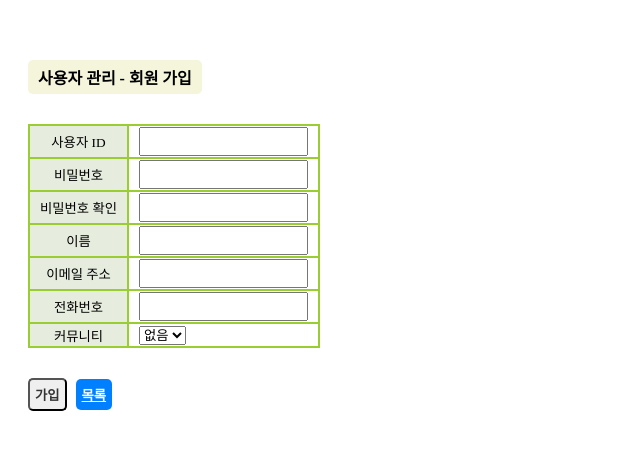
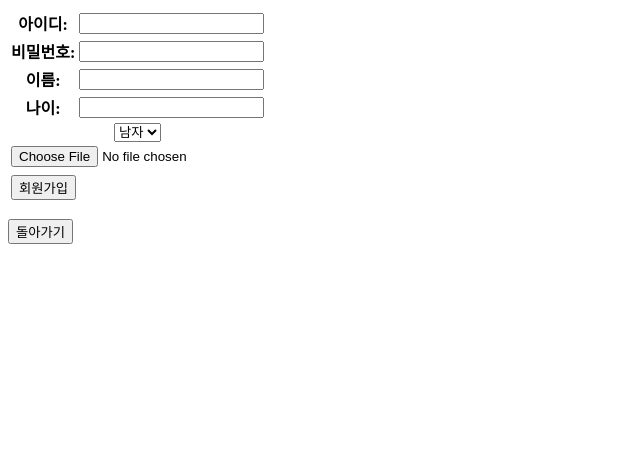
Before and after one commit to Woojuyeon/today-momeok, a Java web app: template Today-Momeok/src/main/webapp/WEB-INF/user/registerForm.jsp in a window 1280 px wide. Shown: the top 450 px of the page, without its empty margins (0-640 px from the left). Run offline with Tomcat 11, a stand-in JSP engine, Linux system fonts and the light colour scheme; the template is opened without the code that fills it, so the values that code supplies are empty.

Commit message:
⭐feat(registerForm): register 기능 추가(#1)

```diff
--- a/Today-Momeok/src/main/webapp/WEB-INF/user/registerForm.jsp
+++ b/Today-Momeok/src/main/webapp/WEB-INF/user/registerForm.jsp
@@ -2,21 +2,23 @@
 <%@taglib prefix="c" uri="http://java.sun.com/jsp/jstl/core"%>
 <html>
 <head>
-  <title>사용자 관리</title>
+  <title>회원가입</title>
   <meta http-equiv="Content-Type" content="text/html; charset=utf-8">
-  <link rel=stylesheet href="<c:url value='/css/user.css' />" type="text/css">
   <script>
     function userCreate() {
+    	let form = document.registerForm;
+
     	if (form.userId.value == "") {
-    		alert("사용자 ID를 입력하십시오.");
+    		alert("아이디가 비어있습니다.");
     		form.userId.focus();
     		return false;
     	}
     	if (form.password.value == "") {
-    		alert("비밀번호를 입력하십시오.");
+    		alert("비밀번호가 비어있습니다.");
     		form.password.focus();
     		return false;
     	}
+    	/*
     	if (form.password.value != form.password2.value) {
     		alert("비밀번호가 일치하지 않습니다.");
     		form.password2.focus();
@@ -39,79 +41,53 @@
     		form.phone.focus();
     		return false;
     	}
+    	*/
     	form.submit();
     }
   </script>
 </head>
 <body>
-  <div class="appTitle">${pageContext.servletContext.servletContextName}</div>
-  <div class="title">
-    <span>사용자 관리 - 회원 가입</span>
-  </div>
-
-  <!-- registration form  -->
-  <form name="form" method="POST" action="<c:url value='/user/register' />">
-    <c:if test="${registerFailed}">
-      <!-- 회원가입이 실패한 경우 exception 객체에 저장된 오류 메시지를 출력 -->
-      <div class="errmsg">${exception.getMessage()}</div>
-    </c:if>
-
-    <table class="uTable">
+	<form name="registerForm" method="POST" action="<c:url value='/user/register' />">
+		<table>
 			<tr>
-        <th>사용자 ID</th>
-        <td><input type="text" name="userId"
-          <c:if test="${registerFailed}">value="${user.userId}"</c:if> />
+		        <th>아이디: </th>
+		        <td><input type="text" id="userId" name="userId"></td>
+		    </tr>
+	      	<tr>
+		        <th>비밀번호: </th>
+		        <td><input type="password" id="password" name="password"></td>
+		    </tr>
+		    <tr>
+		        <th>이름: </th>
+		        <td><input type="text" id="name" name="name"></td>
+		    </tr>
+		    <tr>
+		        <th>나이: </th>
+		        <td><input type="text" id="age" name="age"></td>
+		    </tr>
+		    <tr>
+		    	<th colspan="2">
+		    		<select id="gender" name="gender">
+						<option value="M">남자</option>
+						<option value="F">여자</option>
+					</select>
+		    	</th>
+		    </tr>
+		    <tr>
+		    	<td colspan="2">
+		    		<input type="file" id="image" name="image">
 		    	</td>
 		    </tr>
 		    <tr>
-        <th>비밀번호</th>
-        <td><input type="password" name="password"
-          <c:if test="${registerFailed}">value="${user.password}"</c:if> />
+		    	<td colspan="2">
+		    		<c:if test="${registerFailed}">이미 존재하는 사용자입니다.</c:if>
 		    	</td>
 		    </tr>
 		    <tr>
-        <th>비밀번호 확인</th>
-        <td><input type="password" name="password2"
-          <c:if test="${registerFailed}">value="${user.password}"</c:if> />
-        </td>
-      </tr>
-      <tr>
-        <th>이름</th>
-        <td><input type="text" name="name"
-          <c:if test="${registerFailed}">value="${user.name}"</c:if> />
-        </td>
-      </tr>
-      <tr>
-        <th>이메일 주소</th>
-        <td><input type="text" name="email"
-          <c:if test="${registerFailed}">value="${user.email}"</c:if> />
-        </td>
-      </tr>
-      <tr>
-        <th>전화번호</th>
-        <td><input type="text" name="phone"
-          <c:if test="${registerFailed}">value="${user.phone}"</c:if> />
-        </td>
-      </tr>
-      <tr>
-        <th>커뮤니티</th>
-        <td>
-          <select name="commId">
-            <option value="0">없음</option>
-            <c:forEach var="comm" items="${commList}">
-              <option value="${comm.id}"
-                <c:if test="${registerFailed && comm.id eq user.commId}">selected="selected"</c:if>>
-                ${comm.name}</option>
-            </c:forEach>
-          </select>
-        </td>
+		    	<td colspan="2"><button type="button" onclick="userCreate()">회원가입</button></td>
 		    </tr>
 		</table>
-
-    <div class="buttons">
-      <button type="button" onClick="userCreate()">가입</button>
-      <a class="btn" href="<c:url value='/user/list' />">목록</a>
-    </div>
 	</form>
+	<button onclick="location.href='<c:url value='/login' />'">돌아가기</button>
 </body>
 </html>
```
Also changed, not shown: Today-Momeok/src/main/java/controller/user/RegisterUserController.java (+21 -3 lines), Today-Momeok/src/main/java/model/service/UserManager.java (+15 -0 lines). Lines whose indentation alone changed are shown as unchanged.
